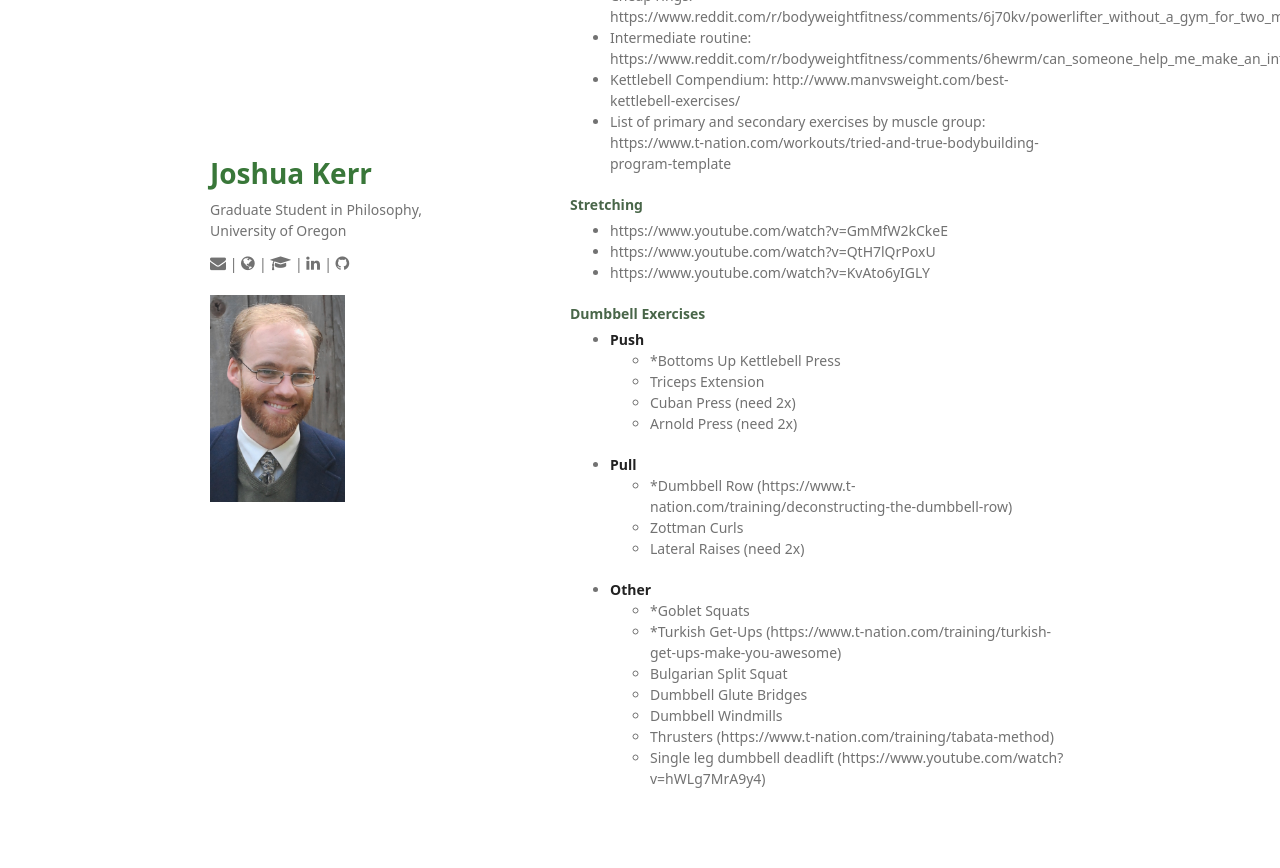
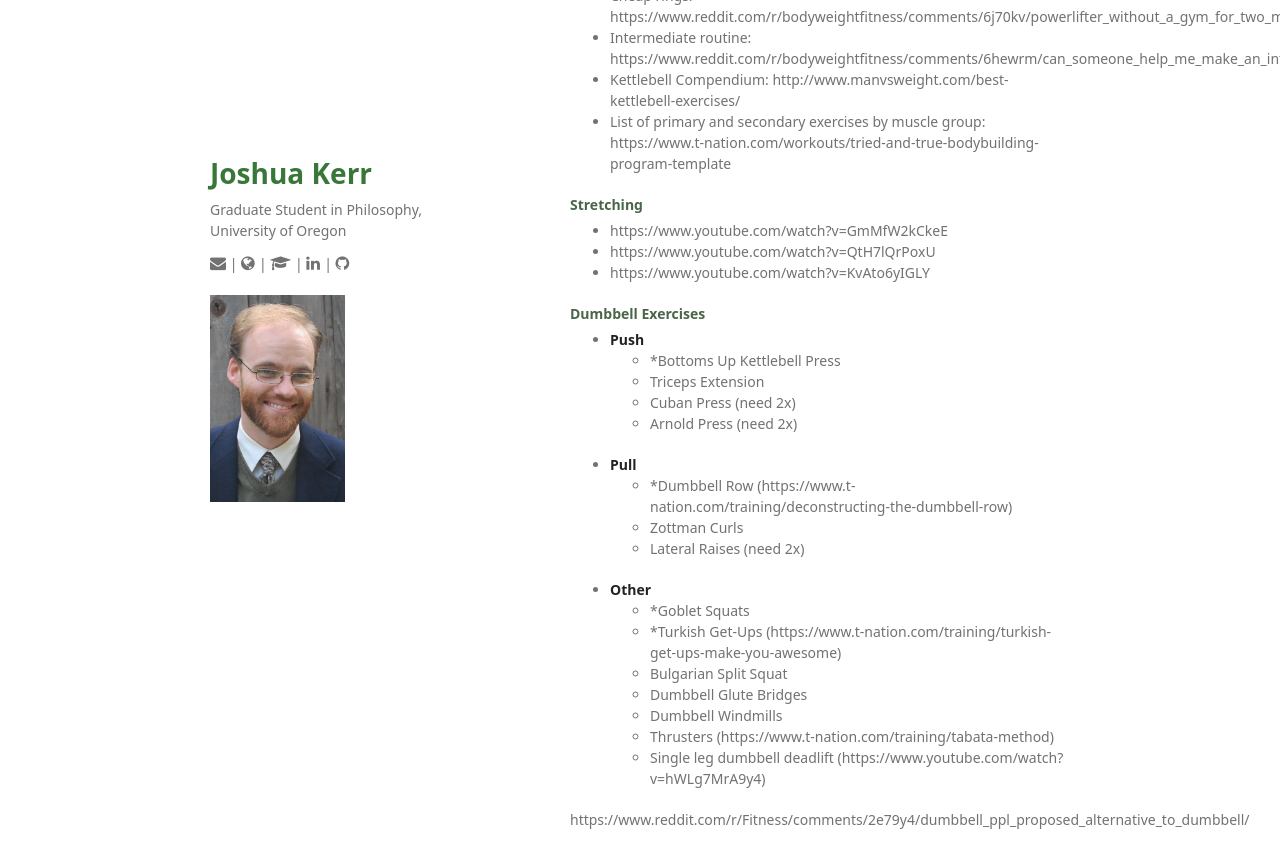
Before and after one commit to joshuakerr/joshuakerr.github.io.old, a Jekyll site: the page built from pages/fitness.md, in a window 1280 px wide and 900 px high, scrolled down 2129 px. Shown: the top 868 px of the window. Built offline with Jekyll 4.4.1, drawn with Linux system fonts in a browser that asks for light colours; a script that is not in the unit is left out; some of the changed lines change nothing that is shown.

Commit message:
dumbbells

```diff
--- a/pages/fitness.md
+++ b/pages/fitness.md
@@ -120,3 +120,5 @@
 	- Dumbbell Windmills
 	- Thrusters (https://www.t-nation.com/training/tabata-method)
 	- Single leg dumbbell deadlift (https://www.youtube.com/watch?v=hWLg7MrA9y4)
+
+https://www.reddit.com/r/Fitness/comments/2e79y4/dumbbell_ppl_proposed_alternative_to_dumbbell/
```
